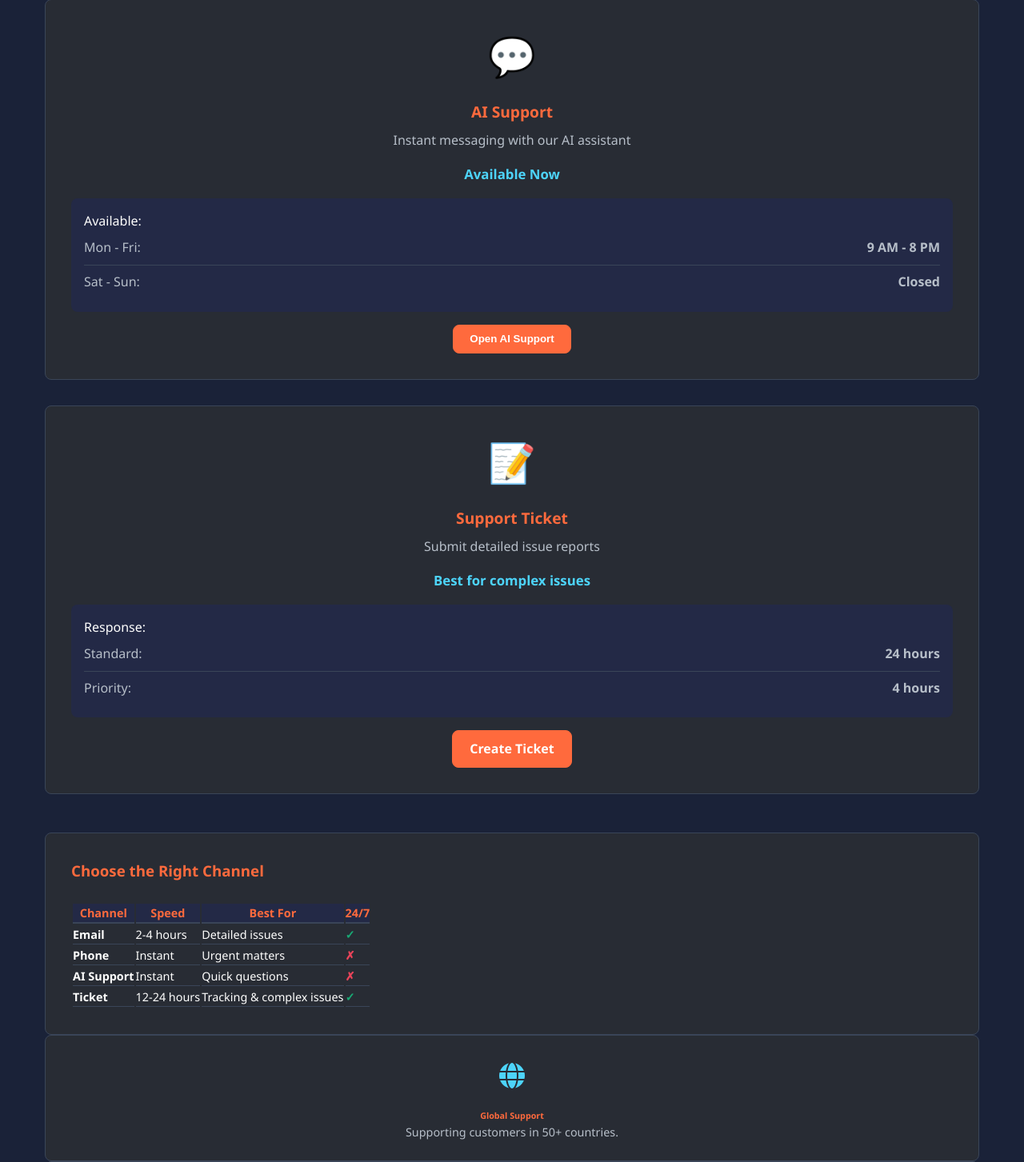
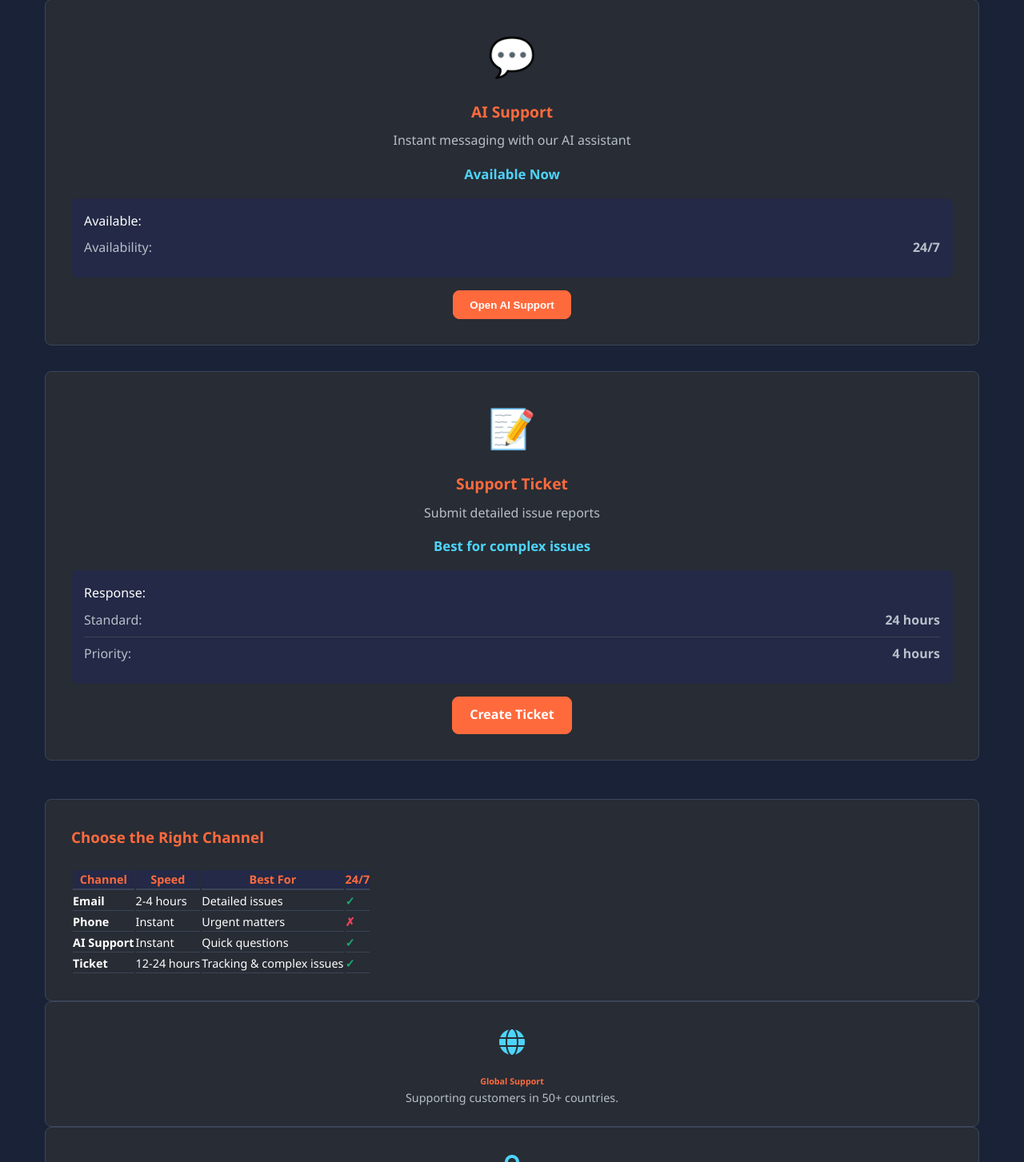
Before and after one commit to biz2007/WDP-Automating-Job-Card-Update, a Flask app: page /contact in a window 1280 px wide. Shown: the part 1216-2669 px from the top of the page at 80% size. Run offline with Flask 3, Linux system fonts and the light colour scheme.

Commit message:
ai support

```diff
--- a/app.py
+++ b/app.py
@@ -170,7 +170,7 @@ def save_support_tickets(tickets):
 # FAQs stored in memory
 faqs_data = [
     FAQ(1, "How do I reset my password?", "Visit the login page and click 'Forgot Password'. Enter your email and follow the instructions sent to your inbox.", "account").to_dict(),
-    FAQ(2, "What are your support hours?", "We provide 24/7 support via email and ticket system. Live chat is available 9 AM - 5 PM EST.", "general").to_dict(),
+    FAQ(2, "What are your support hours?", "We provide 24/7 support via email, ticket system, and AI chat.", "general").to_dict(),
     FAQ(3, "How long does billing take to process?", "Invoices are processed within 1-2 business days. You'll receive a confirmation email.", "billing").to_dict(),
     FAQ(4, "Can I cancel my subscription?", "Yes, you can cancel anytime from your account settings. Your access continues until the end of the billing period.", "billing").to_dict(),
     FAQ(5, "Is my data secure?", "We use 256-bit SSL encryption and comply with GDPR and industry security standards.", "account").to_dict(),
@@ -1130,7 +1130,7 @@ def status():
 @app.route("/contact")
 def contact():
     """Contact page with multiple channels"""
-    return render_template("contact.html")
+    return render_template("contact.html", chat_url="https://chatgpt.com/")
 
 
 @app.route("/self-service")
--- a/templates/contact.html
+++ b/templates/contact.html
@@ -181,12 +181,8 @@
           <div class="hours">
             <p class="fw-bold mb-2">Available:</p>
             <div class="hours-item">
-              <span>Mon - Fri:</span>
-              <strong>9 AM - 8 PM</strong>
-            </div>
-            <div class="hours-item">
-              <span>Sat - Sun:</span>
-              <strong>Closed</strong>
+              <span>Availability:</span>
+              <strong>24/7</strong>
             </div>
           </div>
           <button type="button" class="cta-button btn-outline-primary" onclick="openAiSupport()">Open AI Support</button>
@@ -246,7 +242,7 @@
               <td><strong>AI Support</strong></td>
               <td class="text-center">Instant</td>
               <td>Quick questions</td>
-              <td class="text-center"><span class="cross">✗</span></td>
+              <td class="text-center"><span class="check">✓</span></td>
             </tr>
             <tr>
               <td><strong>Ticket</strong></td>
@@ -288,19 +284,7 @@
     <script>
       function openAiSupport(){
         var url = "{{ chat_url }}";
-        var maxW = Math.min(window.screen.width * 0.9, 1200);
-        var maxH = Math.min(window.screen.height * 0.9, 900);
-        var left = Math.round((window.screen.width - maxW) / 2);
-        var top = Math.round((window.screen.height - maxH) / 2);
-        var features = 'toolbar=no,location=no,status=no,menubar=no,scrollbars=yes,resizable=yes';
-        features += ',width=' + maxW + ',height=' + maxH + ',top=' + top + ',left=' + left;
-        var win = window.open(url, 'ai_support_popup', features);
-        if (!win || win.closed || typeof win.closed == 'undefined'){
-          // Popup likely blocked — open in new tab as fallback
-          window.open(url, '_blank', 'noopener');
-        } else {
-          try { win.focus(); } catch(e){}
-        }
+        window.open(url, '_blank', 'noopener');
       }
     </script>
 {% endblock %}
```
